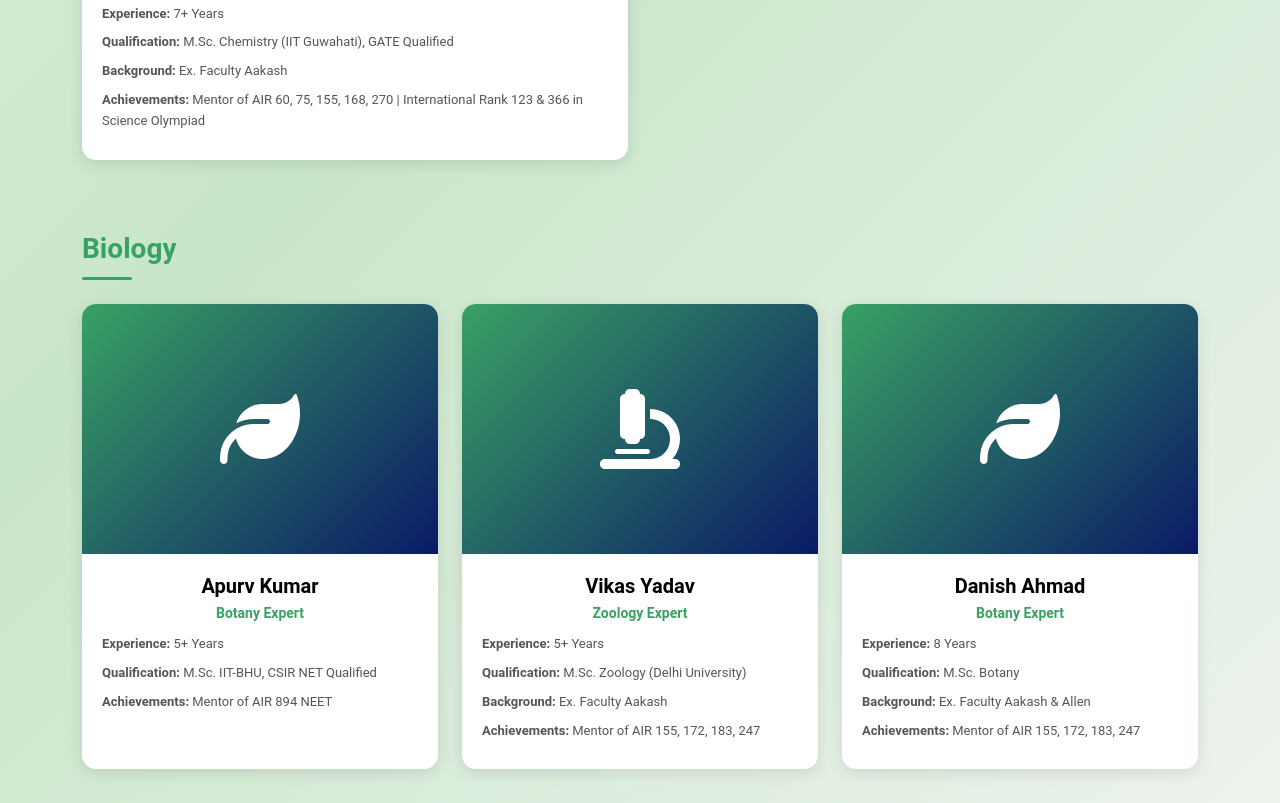
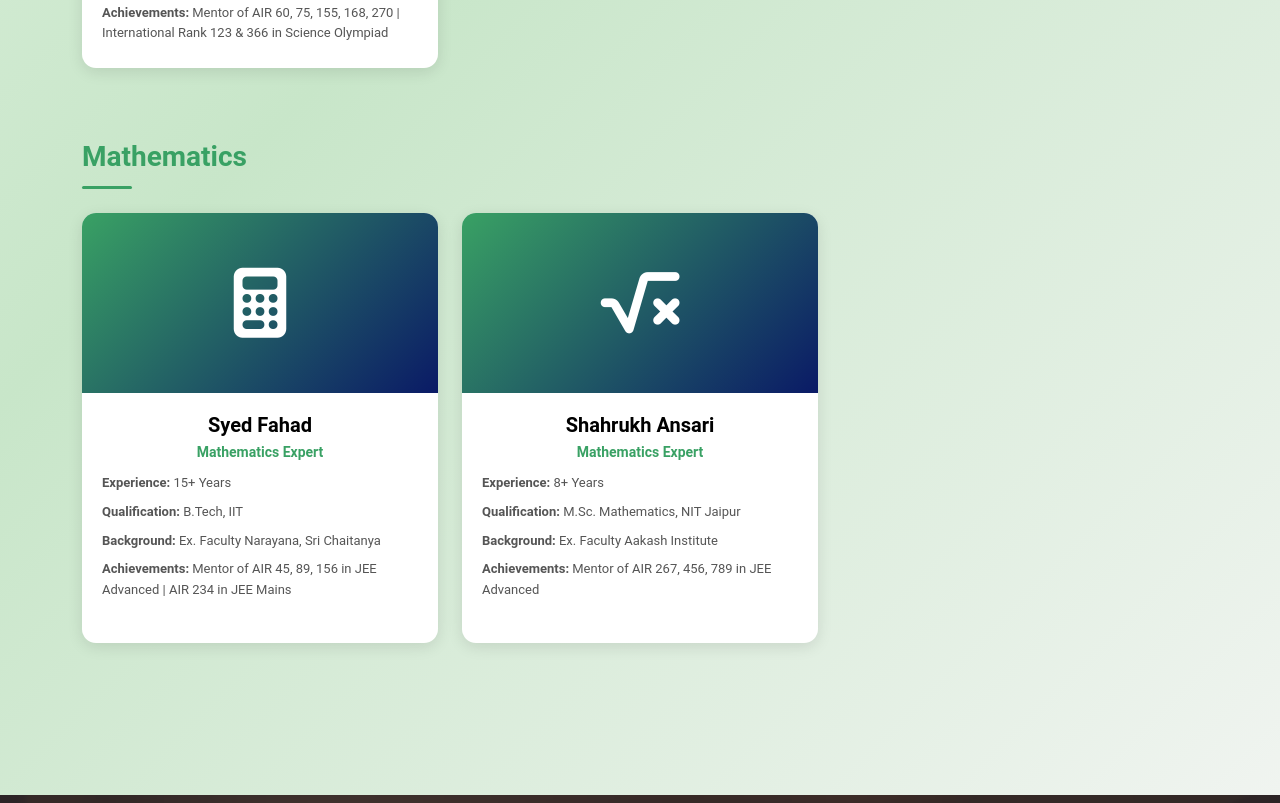
Before and after one commit to atif-afsar/gravity-website, a plain HTML site: page iit-jee-preparation.html in a window 1280 px wide. Shown: the part 2277-3080 px from the top of the page. Drawn offline with nearby package versions, Linux system fonts and the light colour scheme.

Commit message:
Fixing the cards in all section

```diff
--- a/iit-jee-preparation.html
+++ b/iit-jee-preparation.html
@@ -201,7 +201,10 @@
       box-shadow: 0 4px 15px rgba(0, 0, 0, 0.1);
       transition: 0.3s ease;
       height: 100%;
-      text-align: center;
+      display: flex;
+      flex-direction: column;
+      min-height: 430px;
+      max-height: 430px;
     }
 
     .faculty-card:hover {
@@ -211,7 +214,7 @@
 
     .faculty-img-wrapper {
       width: 100%;
-      height: 250px;
+      height: 180px;
       overflow: hidden;
       background: linear-gradient(135deg, #39a164, #0A1A66);
       display: flex;
@@ -220,13 +223,19 @@
     }
 
     .faculty-img-wrapper i {
-      font-size: 80px;
+      font-size: 70px;
       color: #ffffff;
     }
 
     .faculty-info {
       padding: 20px;
       text-align: left;
+      overflow-y: auto;
+      scrollbar-width: none;
+    }
+
+    .faculty-info::-webkit-scrollbar {
+      display: none;
     }
 
     .faculty-info h4 {
@@ -601,10 +610,10 @@
       <div class="faculty-subject-group mb-5">
         <h3 class="subject-title mb-4">Physics</h3>
         <div class="row g-4">
-          <div class="col-lg-6 col-md-6 mb-4">
+          <div class="col-lg-4 col-md-6 mb-4">
             <div class="faculty-card">
               <div class="faculty-img-wrapper">
-                <i class="fas fa-chalkboard-user"></i>
+                <i class="fas fa-atom"></i>
               </div>
               <div class="faculty-info">
                 <h4>AKBAR KAMAL</h4>
@@ -617,10 +626,10 @@
             </div>
           </div>
 
-          <div class="col-lg-6 col-md-6 mb-4">
+          <div class="col-lg-4 col-md-6 mb-4">
             <div class="faculty-card">
               <div class="faculty-img-wrapper">
-                <i class="fas fa-chalkboard-user"></i>
+                <i class="fas fa-magnet"></i>
               </div>
               <div class="faculty-info">
                 <h4>Nikhil Yadav</h4>
@@ -639,10 +648,10 @@
       <div class="faculty-subject-group mb-5">
         <h3 class="subject-title mb-4">Chemistry</h3>
         <div class="row g-4">
-          <div class="col-lg-6 col-md-6 mb-4">
+          <div class="col-lg-4 col-md-6 mb-4">
             <div class="faculty-card">
               <div class="faculty-img-wrapper">
-                <i class="fas fa-flask-vial"></i>
+                <i class="fas fa-flask"></i>
               </div>
               <div class="faculty-info">
                 <h4>AGRIM SINGHAL</h4>
@@ -657,21 +666,22 @@
         </div>
       </div>
 
-      <!-- Biology Faculty -->
+      <!-- Mathematics Faculty -->
       <div class="faculty-subject-group mb-5">
-        <h3 class="subject-title mb-4">Biology</h3>
+        <h3 class="subject-title mb-4">Mathematics</h3>
         <div class="row g-4">
           <div class="col-lg-4 col-md-6 mb-4">
             <div class="faculty-card">
               <div class="faculty-img-wrapper">
-                <i class="fas fa-leaf"></i>
+                <i class="fas fa-calculator"></i>
               </div>
               <div class="faculty-info">
-                <h4>Apurv Kumar</h4>
-                <div class="subject">Botany Expert</div>
-                <p><strong>Experience:</strong> 5+ Years</p>
-                <p><strong>Qualification:</strong> M.Sc. IIT-BHU, CSIR NET Qualified</p>
-                <p><strong>Achievements:</strong> Mentor of AIR 894 NEET</p>
+                <h4>Syed Fahad</h4>
+                <div class="subject">Mathematics Expert</div>
+                <p><strong>Experience:</strong> 15+ Years</p>
+                <p><strong>Qualification:</strong> B.Tech, IIT</p>
+                <p><strong>Background:</strong> Ex. Faculty Narayana, Sri Chaitanya</p>
+                <p><strong>Achievements:</strong> Mentor of AIR 45, 89, 156 in JEE Advanced | AIR 234 in JEE Mains</p>
               </div>
             </div>
           </div>
@@ -679,31 +689,15 @@
           <div class="col-lg-4 col-md-6 mb-4">
             <div class="faculty-card">
               <div class="faculty-img-wrapper">
-                <i class="fas fa-microscope"></i>
+                <i class="fas fa-square-root-alt"></i>
               </div>
               <div class="faculty-info">
-                <h4>Vikas Yadav</h4>
-                <div class="subject">Zoology Expert</div>
-                <p><strong>Experience:</strong> 5+ Years</p>
-                <p><strong>Qualification:</strong> M.Sc. Zoology (Delhi University)</p>
-                <p><strong>Background:</strong> Ex. Faculty Aakash</p>
-                <p><strong>Achievements:</strong> Mentor of AIR 155, 172, 183, 247</p>
-              </div>
-            </div>
-          </div>
-
-          <div class="col-lg-4 col-md-6 mb-4">
-            <div class="faculty-card">
-              <div class="faculty-img-wrapper">
-                <i class="fas fa-leaf"></i>
-              </div>
-              <div class="faculty-info">
-                <h4>Danish Ahmad</h4>
-                <div class="subject">Botany Expert</div>
-                <p><strong>Experience:</strong> 8 Years</p>
-                <p><strong>Qualification:</strong> M.Sc. Botany</p>
-                <p><strong>Background:</strong> Ex. Faculty Aakash & Allen</p>
-                <p><strong>Achievements:</strong> Mentor of AIR 155, 172, 183, 247</p>
+                <h4>Shahrukh Ansari</h4>
+                <div class="subject">Mathematics Expert</div>
+                <p><strong>Experience:</strong> 8+ Years</p>
+                <p><strong>Qualification:</strong> M.Sc. Mathematics, NIT Jaipur</p>
+                <p><strong>Background:</strong> Ex. Faculty Aakash Institute</p>
+                <p><strong>Achievements:</strong> Mentor of AIR 267, 456, 789 in JEE Advanced</p>
               </div>
             </div>
           </div>
```
Also changed, not shown: about.html (+33 -7 lines), entrance-preparation.html (+15 -6 lines), foundation-preparation.html (+18 -9 lines), neet-preparation.html (+18 -9 lines).
